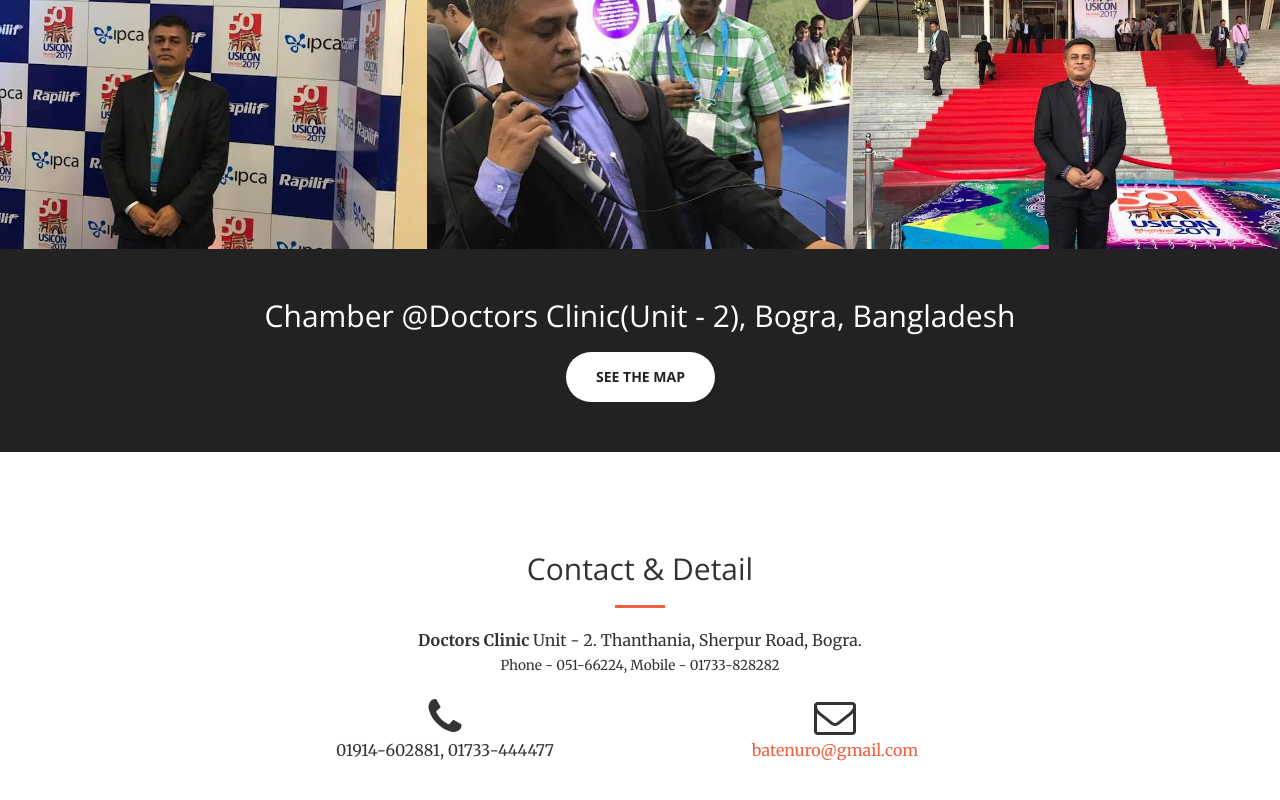
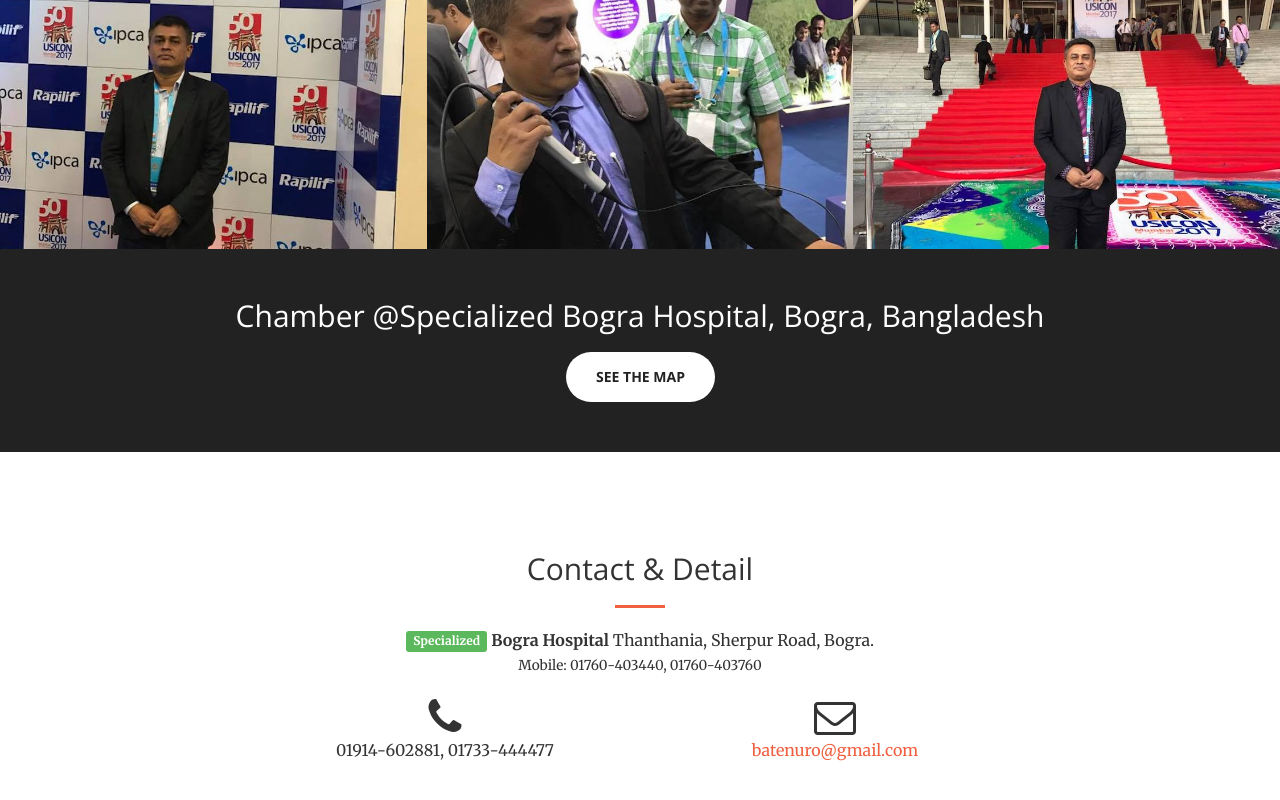
Before and after one commit to nuhil/batenuro, a website: page index.html in a window 1280 px wide. Shown: the part 2088-2888 px from the top of the page. Drawn offline with nearby package versions, Linux system fonts and the light colour scheme.

Commit message:
Updated hospital address

```diff
--- a/index.html
+++ b/index.html
@@ -235,7 +235,7 @@
     <aside class="bg-dark">
         <div class="container text-center">
             <div class="call-to-action">
-                <h2>Chamber @Doctors Clinic(Unit - 2), Bogra, Bangladesh</h2>
+                <h2>Chamber @Specialized Bogra Hospital, Bogra, Bangladesh</h2>
                 <a href="https://www.google.com/maps/place/Doctors+Clinic+Unit+2/@24.8335325,89.3737478,17z/data=!3m1!4b1!4m5!3m4!1s0x39fc54eb6b65d3e3:0xdc575e555b4e10d5!8m2!3d24.8335325!4d89.3759365" class="btn btn-default btn-xl sr-button" target="_blank">See the Map</a>
             </div>
         </div>
@@ -247,7 +247,7 @@
                 <div class="col-lg-8 col-lg-offset-2 text-center">
                     <h2 class="section-heading">Contact &amp; Detail</h2>
                     <hr class="primary">
-                    <p><strong>Doctors Clinic</strong> Unit - 2. Thanthania, Sherpur Road, Bogra. <br/><small>Phone - 051-66224, Mobile - 01733-828282</small></p>
+                    <p><span class="label label-success">Specialized</span> <strong>Bogra Hospital</strong> Thanthania, Sherpur Road, Bogra. <br/><small>Mobile: 01760-403440, 01760-403760</small></p>
                 </div>
                 <div class="col-lg-4 col-lg-offset-2 text-center">
                     <i class="fa fa-phone fa-3x sr-contact"></i>
```
